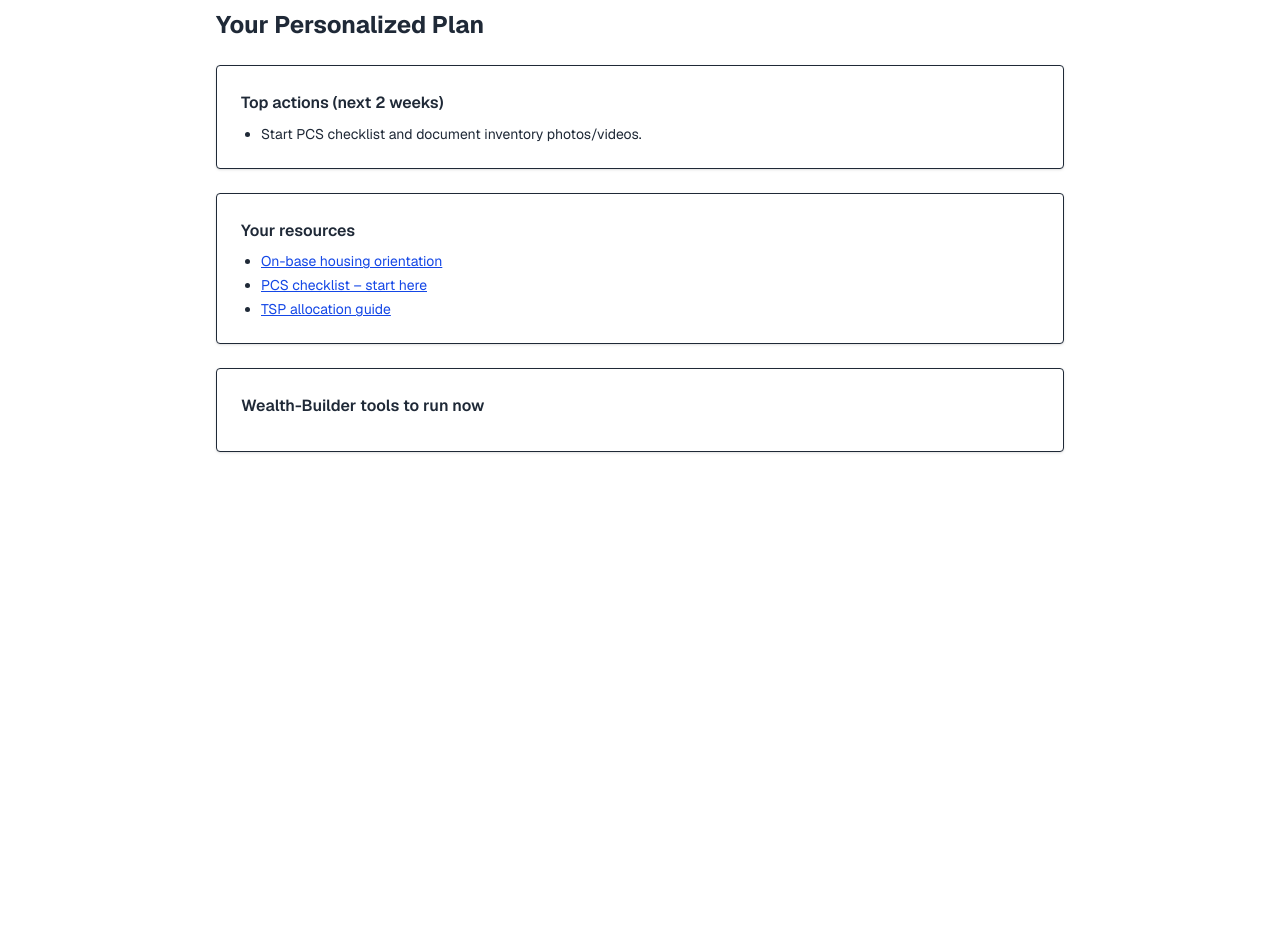
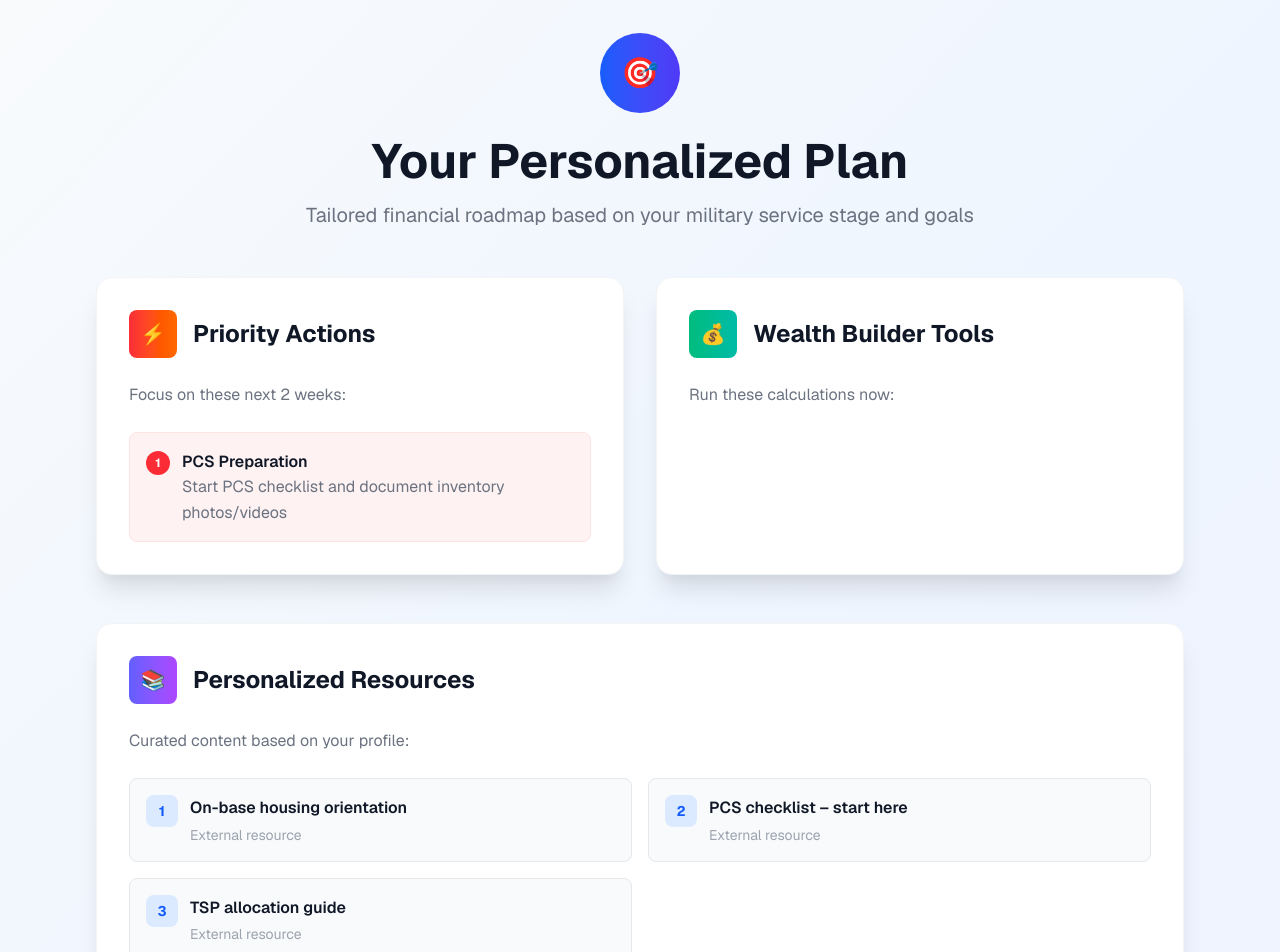
Before and after one commit to slimmugnai-oss/garrison-ledger, a Next.js app: page /dashboard/plan in a window 1280 px wide. Shown: the part 80-1032 px from the top of the page. Before the commit the page ends 800 px from the top, so only its background shows below. Built offline with nearby package versions, Linux system fonts and the light colour scheme; no server answers.

Commit message:
Complete redesign of personal plan page with modern, professional styling and improved visual hierarchy

```diff
--- a/app/dashboard/plan/page.tsx
+++ b/app/dashboard/plan/page.tsx
@@ -57,75 +57,194 @@ export default function PlanPage() {
   return (
     <>
       <Header />
-      <div className="max-w-4xl mx-auto p-6 space-y-6">
-        <h1 className="text-2xl font-bold">Your Personalized Plan</h1>
+      <div className="min-h-screen bg-gradient-to-br from-slate-50 via-blue-50 to-indigo-50">
+        <div className="max-w-6xl mx-auto px-4 sm:px-6 lg:px-8 py-12">
+          {/* Header Section */}
+          <div className="text-center mb-12">
+            <div className="inline-flex items-center justify-center w-20 h-20 bg-gradient-to-r from-blue-600 to-indigo-600 rounded-full mb-6">
+              <span className="text-3xl">🎯</span>
+            </div>
+            <h1 className="text-4xl md:text-5xl font-bold text-gray-900 mb-4">
+              Your Personalized Plan
+            </h1>
+            <p className="text-xl text-gray-600 max-w-3xl mx-auto">
+              Tailored financial roadmap based on your military service stage and goals
+            </p>
+          </div>
 
-        <div className="rounded border bg-white p-6 shadow-sm">
-          <div className="font-semibold mb-2">Top actions (next 2 weeks)</div>
-          <ul className="list-disc ml-5 text-sm space-y-1">
+          <div className="grid grid-cols-1 lg:grid-cols-2 gap-8 mb-12">
+            {/* Priority Actions Card */}
+            <div className="bg-white rounded-2xl shadow-xl p-8 border border-gray-100">
+              <div className="flex items-center mb-6">
+                <div className="w-12 h-12 bg-gradient-to-r from-red-500 to-orange-500 rounded-lg flex items-center justify-center mr-4">
+                  <span className="text-white text-xl">⚡</span>
+                </div>
+                <h2 className="text-2xl font-bold text-gray-900">Priority Actions</h2>
+              </div>
+              <p className="text-gray-600 mb-6">Focus on these next 2 weeks:</p>
+              <div className="space-y-4">
                 {stage === 'pcs_soon' && (
-              <li>Start PCS checklist and document inventory photos/videos.</li>
+                  <div className="flex items-start space-x-3 p-4 bg-red-50 rounded-lg border border-red-100">
+                    <div className="w-6 h-6 bg-red-500 rounded-full flex items-center justify-center flex-shrink-0 mt-0.5">
+                      <span className="text-white text-xs font-bold">1</span>
+                    </div>
+                    <div>
+                      <p className="font-semibold text-gray-900">PCS Preparation</p>
+                      <p className="text-gray-600">Start PCS checklist and document inventory photos/videos</p>
+                    </div>
+                  </div>
                 )}
                 {kids && (
-              <li>Review childcare/schools at your base; note waitlists.</li>
+                  <div className="flex items-start space-x-3 p-4 bg-blue-50 rounded-lg border border-blue-100">
+                    <div className="w-6 h-6 bg-blue-500 rounded-full flex items-center justify-center flex-shrink-0 mt-0.5">
+                      <span className="text-white text-xs font-bold">2</span>
+                    </div>
+                    <div>
+                      <p className="font-semibold text-gray-900">Family Planning</p>
+                      <p className="text-gray-600">Review childcare/schools at your base; note waitlists</p>
+                    </div>
+                  </div>
                 )}
                 {goalTsp && (
-              <li>Run your TSP model and review the difference number.</li>
+                  <div className="flex items-start space-x-3 p-4 bg-green-50 rounded-lg border border-green-100">
+                    <div className="w-6 h-6 bg-green-500 rounded-full flex items-center justify-center flex-shrink-0 mt-0.5">
+                      <span className="text-white text-xs font-bold">3</span>
+                    </div>
+                    <div>
+                      <p className="font-semibold text-gray-900">TSP Optimization</p>
+                      <p className="text-gray-600">Run your TSP model and review the difference number</p>
+                    </div>
+                  </div>
                 )}
                 {goalHouse && (
-              <li>Try a duplex scenario in House Hacking and sanity-check cash flow.</li>
+                  <div className="flex items-start space-x-3 p-4 bg-purple-50 rounded-lg border border-purple-100">
+                    <div className="w-6 h-6 bg-purple-500 rounded-full flex items-center justify-center flex-shrink-0 mt-0.5">
+                      <span className="text-white text-xs font-bold">4</span>
+                    </div>
+                    <div>
+                      <p className="font-semibold text-gray-900">Property Analysis</p>
+                      <p className="text-gray-600">Try a duplex scenario in House Hacking and sanity-check cash flow</p>
+                    </div>
+                  </div>
                 )}
                 {sdp && (
-              <li>Plan where your SDP payout will go on return.</li>
+                  <div className="flex items-start space-x-3 p-4 bg-yellow-50 rounded-lg border border-yellow-100">
+                    <div className="w-6 h-6 bg-yellow-500 rounded-full flex items-center justify-center flex-shrink-0 mt-0.5">
+                      <span className="text-white text-xs font-bold">5</span>
+                    </div>
+                    <div>
+                      <p className="font-semibold text-gray-900">SDP Strategy</p>
+                      <p className="text-gray-600">Plan where your SDP payout will go on return</p>
+                    </div>
+                  </div>
                 )}
-          </ul>
+              </div>
             </div>
 
-        <div className="rounded border bg-white p-6 shadow-sm">
-          <div className="font-semibold mb-2">Your resources</div>
-          <ul className="list-disc ml-5 text-sm space-y-1">
-            {ranked.map(it => (
-              <li key={it.url}>
-                <a
-                  className="text-blue-700 underline"
-                  href={it.url}
-                  target="_blank"
-                  rel="noreferrer"
-                >
-                  {it.title}
-                </a>
-              </li>
-            ))}
-          </ul>
+            {/* Wealth Builder Tools Card */}
+            <div className="bg-white rounded-2xl shadow-xl p-8 border border-gray-100">
+              <div className="flex items-center mb-6">
+                <div className="w-12 h-12 bg-gradient-to-r from-emerald-500 to-teal-500 rounded-lg flex items-center justify-center mr-4">
+                  <span className="text-white text-xl">💰</span>
                 </div>
-
-        <div className="rounded border bg-white p-6 shadow-sm">
-          <div className="font-semibold mb-2">Wealth-Builder tools to run now</div>
-          <div className="flex flex-wrap gap-3 text-sm">
+                <h2 className="text-2xl font-bold text-gray-900">Wealth Builder Tools</h2>
+              </div>
+              <p className="text-gray-600 mb-6">Run these calculations now:</p>
+              <div className="space-y-4">
                 {goalTsp && (
                   <Link
                     href={tspLink}
-                className="rounded bg-blue-700 text-white px-3 py-2 hover:bg-blue-800 transition-colors"
+                    className="block p-4 bg-gradient-to-r from-blue-600 to-indigo-600 rounded-lg text-white hover:from-blue-700 hover:to-indigo-700 transition-all duration-200 shadow-lg hover:shadow-xl group"
                   >
-                Open TSP Modeler
+                    <div className="flex items-center justify-between">
+                      <div>
+                        <p className="font-semibold text-lg">TSP Modeler</p>
+                        <p className="text-blue-100">Optimize your retirement contributions</p>
+                      </div>
+                      <span className="text-2xl group-hover:translate-x-1 transition-transform">→</span>
+                    </div>
                   </Link>
                 )}
                 {sdp && (
                   <Link
                     href={sdpLink}
-                className="rounded bg-blue-700 text-white px-3 py-2 hover:bg-blue-800 transition-colors"
+                    className="block p-4 bg-gradient-to-r from-green-600 to-emerald-600 rounded-lg text-white hover:from-green-700 hover:to-emerald-700 transition-all duration-200 shadow-lg hover:shadow-xl group"
                   >
-                Open SDP Strategist
+                    <div className="flex items-center justify-between">
+                      <div>
+                        <p className="font-semibold text-lg">SDP Strategist</p>
+                        <p className="text-green-100">Maximize deployment savings</p>
+                      </div>
+                      <span className="text-2xl group-hover:translate-x-1 transition-transform">→</span>
+                    </div>
                   </Link>
                 )}
                 {goalHouse && (
                   <Link
                     href={houseLink}
-                className="rounded bg-blue-700 text-white px-3 py-2 hover:bg-blue-800 transition-colors"
+                    className="block p-4 bg-gradient-to-r from-purple-600 to-violet-600 rounded-lg text-white hover:from-purple-700 hover:to-violet-700 transition-all duration-200 shadow-lg hover:shadow-xl group"
                   >
-                Open House Hacking
+                    <div className="flex items-center justify-between">
+                      <div>
+                        <p className="font-semibold text-lg">House Hacking</p>
+                        <p className="text-purple-100">Analyze multi-unit investments</p>
+                      </div>
+                      <span className="text-2xl group-hover:translate-x-1 transition-transform">→</span>
+                    </div>
                   </Link>
                 )}
+              </div>
+            </div>
+          </div>
+
+          {/* Resources Section */}
+          <div className="bg-white rounded-2xl shadow-xl p-8 border border-gray-100">
+            <div className="flex items-center mb-6">
+              <div className="w-12 h-12 bg-gradient-to-r from-indigo-500 to-purple-500 rounded-lg flex items-center justify-center mr-4">
+                <span className="text-white text-xl">📚</span>
+              </div>
+              <h2 className="text-2xl font-bold text-gray-900">Personalized Resources</h2>
+            </div>
+            <p className="text-gray-600 mb-6">Curated content based on your profile:</p>
+            <div className="grid grid-cols-1 md:grid-cols-2 gap-4">
+              {ranked.map((it, index) => (
+                <a
+                  key={it.url}
+                  href={it.url}
+                  target="_blank"
+                  rel="noreferrer"
+                  className="block p-4 bg-gray-50 hover:bg-blue-50 rounded-lg border border-gray-200 hover:border-blue-300 transition-all duration-200 group"
+                >
+                  <div className="flex items-start space-x-3">
+                    <div className="w-8 h-8 bg-blue-100 rounded-lg flex items-center justify-center flex-shrink-0">
+                      <span className="text-blue-600 text-sm font-bold">{index + 1}</span>
+                    </div>
+                    <div>
+                      <p className="font-semibold text-gray-900 group-hover:text-blue-700 transition-colors">
+                        {it.title}
+                      </p>
+                      <p className="text-sm text-gray-500 mt-1">External resource</p>
+                    </div>
+                  </div>
+                </a>
+              ))}
+            </div>
+          </div>
+
+          {/* Call to Action */}
+          <div className="mt-12 text-center">
+            <div className="bg-gradient-to-r from-blue-600 to-indigo-600 rounded-2xl p-8 text-white">
+              <h3 className="text-2xl font-bold mb-4">Ready to Take Action?</h3>
+              <p className="text-xl mb-6 opacity-90">
+                Start implementing your personalized plan today
+              </p>
+              <Link
+                href="/dashboard"
+                className="inline-flex items-center bg-white text-blue-600 hover:bg-gray-100 px-8 py-4 rounded-lg font-semibold text-lg transition-colors shadow-lg hover:shadow-xl"
+              >
+                Return to Dashboard →
+              </Link>
+            </div>
           </div>
         </div>
       </div>
```
Lines whose indentation alone changed are shown as unchanged.
